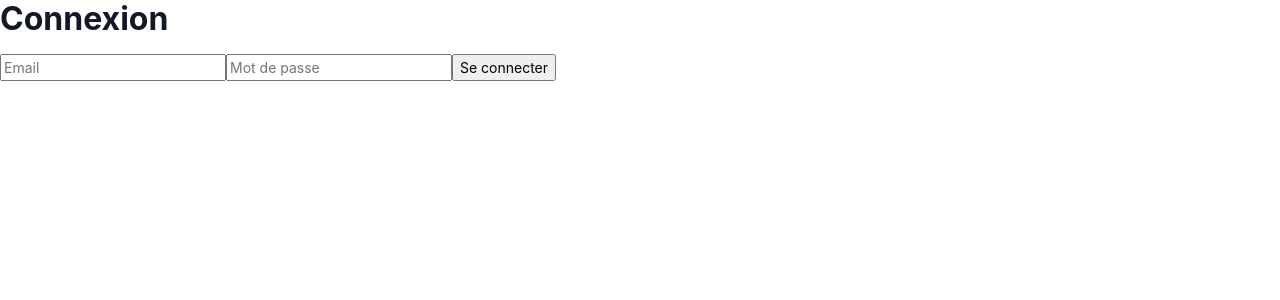
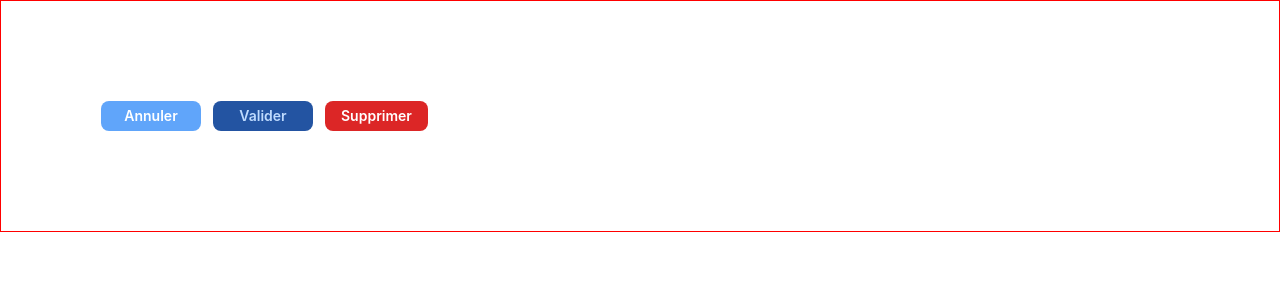
Before and after one commit to FloCheru/crm-ABC-cours, a React (Vite) app in the folder abc-cours-crm/: page / in a window 1280 px wide. Shown: the top 300 px of the page. Built offline with nearby package versions, Linux system fonts and the light colour scheme.

Commit message:
Setup routing : route / vers page Home

```diff
--- a/abc-cours-crm/src/main.tsx
+++ b/abc-cours-crm/src/main.tsx
@@ -2,13 +2,13 @@
 import { createRoot } from "react-dom/client";
 import "./index.css";
 import { BrowserRouter, Routes, Route } from "react-router-dom";
-import { Login } from "./pages";
+import Home from "./pages/Home";
 
 createRoot(document.getElementById("root")!).render(
   <StrictMode>
     <BrowserRouter>
       <Routes>
-        <Route path="/" element={<Login />} />
+        <Route path="/" element={<Home />} />
       </Routes>
     </BrowserRouter>
   </StrictMode>
--- /dev/null
+++ b/abc-cours-crm/src/pages/Home.tsx
@@ -0,0 +1,19 @@
+import React from "react";
+import { ButtonGroup } from "../components/button/ButtonGroup";
+
+const Home: React.FC = () => {
+  return (
+    <div style={{ padding: "100px", border: "1px solid red" }}>
+      <ButtonGroup
+        variant="triple"
+        buttons={[
+          { text: "Annuler", variant: "secondary" },
+          { text: "Valider", variant: "primary" },
+          { text: "Supprimer", variant: "error" },
+        ]}
+      />
+    </div>
+  );
+};
+
+export default Home;
```
